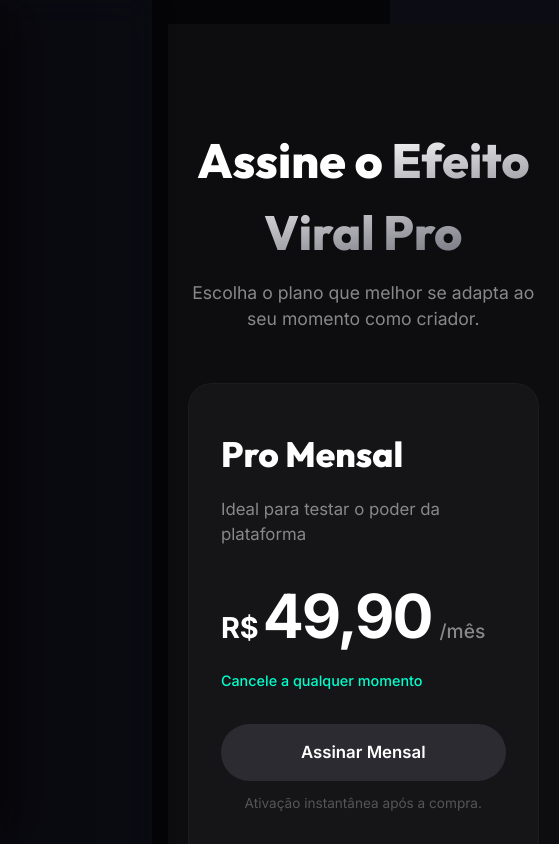
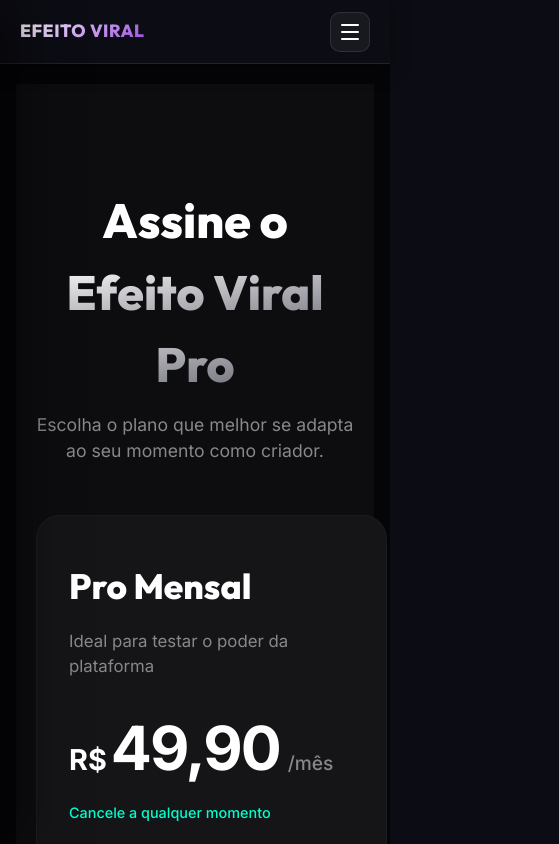
Before and after one commit to dilob0802-rgb/efeito-viral-site, a Next.js app: page /membros/planos in a window 390 px wide. Shown: the top 844 px of the page, 559 px wide, since content can reach past the window. Built offline with nearby package versions, Linux system fonts and the light colour scheme; no server answers; sample sign-in values are in the browser's storage.

Commit message:
fix: mobile layout and header position

```diff
--- a/src/app/membros/layout.module.css
+++ b/src/app/membros/layout.module.css
@@ -3,6 +3,7 @@
   min-height: 100vh;
   background-color: #050508;
   position: relative;
+  flex-direction: row;
 }
 
 .main {
@@ -21,14 +22,25 @@
   align-items: center;
   justify-content: space-between;
   padding: 12px 20px;
-  background-color: rgba(12, 12, 20, 0.8);
+  background-color: #0c0c14;
   backdrop-filter: blur(16px);
   -webkit-backdrop-filter: blur(16px);
   border-bottom: 1px solid rgba(157, 78, 221, 0.2);
-  position: sticky;
-  top: 0;
-  z-index: 95;
+  width: 100%;
+  height: 64px;
+  box-sizing: border-box;
+  z-index: 1000;
   box-shadow: 0 4px 20px rgba(0, 0, 0, 0.4);
+}
+
+.mobileTitle {
+  font-family: 'Outfit', sans-serif;
+  font-weight: 900;
+  font-size: 1.1rem;
+  letter-spacing: 0.5px;
+  background: linear-gradient(135deg, #fff, #9d4edd);
+  -webkit-background-clip: text;
+  -webkit-text-fill-color: transparent;
 }
 
 .menuButton {
@@ -51,12 +63,21 @@
 }
 
 @media (max-width: 1024px) {
+  .layout {
+    flex-direction: column;
+  }
+
   .main {
     margin-left: 0;
-    padding: 24px 16px;
+    padding: 20px 16px;
+    width: 100%;
+    box-sizing: border-box;
+    display: block; /* Garante que filhos não sejam flex side-by-side se não desejado */
   }
 
   .mobileHeader {
     display: flex;
+    position: sticky;
+    top: 0;
   }
 }
--- a/src/app/membros/layout.tsx
+++ b/src/app/membros/layout.tsx
@@ -23,17 +23,9 @@
 
   return (
     <div className={styles.layout}>
-      {/* Mobile Toggle */}
+      {/* Mobile Header Bar */}
       <div className={styles.mobileHeader}>
-        <div style={{
-          fontFamily: "'Outfit', sans-serif",
-          fontWeight: '900',
-          fontSize: '1.2rem',
-          letterSpacing: '0.5px',
-          background: 'linear-gradient(135deg, #fff, #9d4edd)',
-          WebkitBackgroundClip: 'text',
-          WebkitTextFillColor: 'transparent'
-        }}>
+        <div className={styles.mobileTitle}>
           EFEITO VIRAL
         </div>
         <button className={styles.menuButton} onClick={() => setIsSidebarOpen(!isSidebarOpen)}>
--- a/src/components/Sidebar.module.css
+++ b/src/components/Sidebar.module.css
@@ -1,7 +1,7 @@
 .sidebar {
-  width: 260px;
+  width: 280px;
   height: 100vh;
-  background-color: rgba(12, 12, 20, 0.95);
+  background-color: #0c0c14;
   backdrop-filter: blur(20px);
   -webkit-backdrop-filter: blur(20px);
   border-right: 1px solid rgba(157, 78, 221, 0.1);
@@ -10,10 +10,10 @@
   position: fixed;
   left: 0;
   top: 0;
-  z-index: 1000;
+  z-index: 2000;
   padding: 32px 14px;
   color: #fff;
-  transition: transform 0.4s cubic-bezier(0.2, 0.8, 0.2, 1);
+  transition: transform 0.4s cubic-bezier(0.16, 1, 0.3, 1);
 }
 
 .open {
@@ -39,8 +39,8 @@
 
 @media (max-width: 1024px) {
   .sidebar {
+    width: 270px;
     transform: translateX(-100%);
-    z-index: 1000;
     box-shadow: 20px 0 50px rgba(0, 0, 0, 0.5);
   }
 }
```
